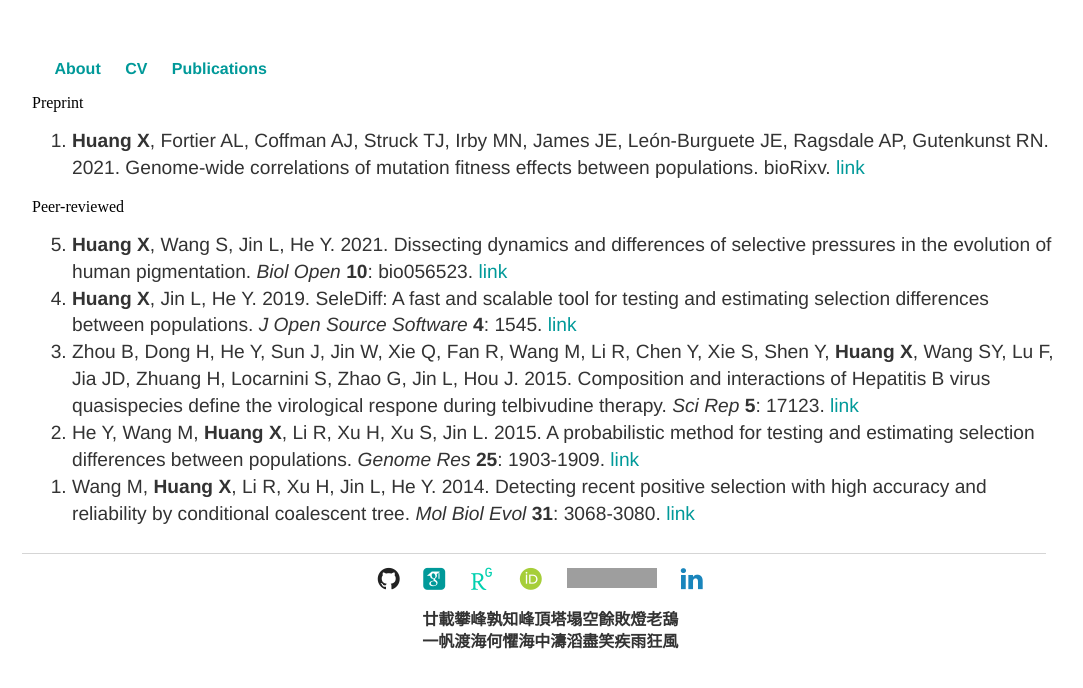
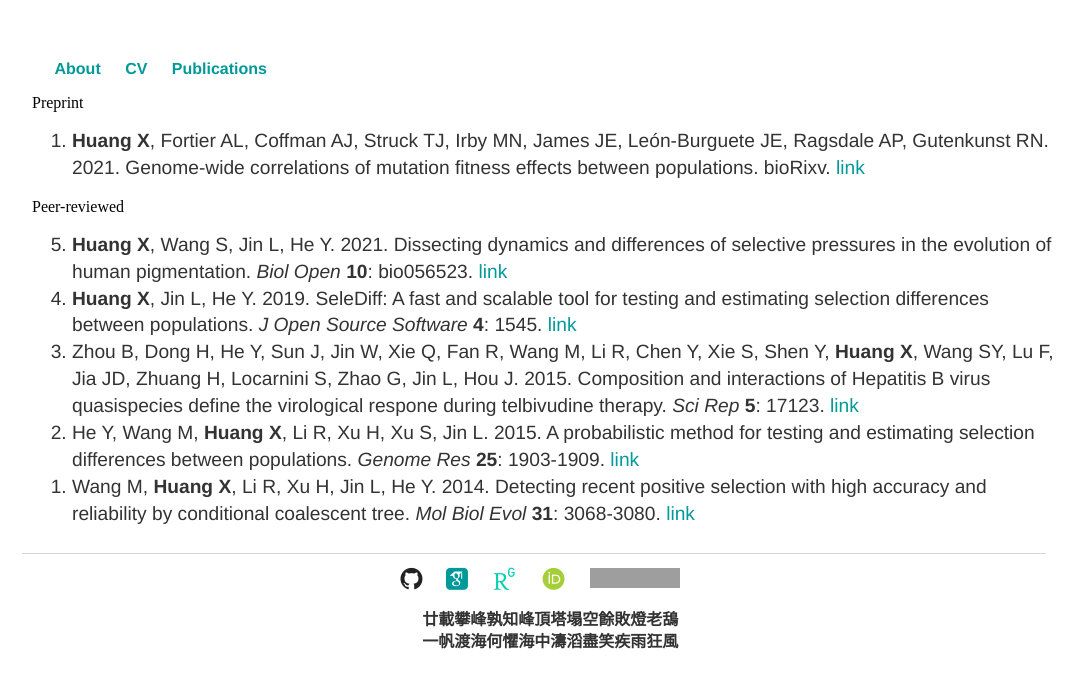
Before and after one commit to xin-huang/xin-huang.github.io, a Jekyll site: the page built from publications/index.html, in a window 1280 px wide. Shown: the top 688 px of the page, without its empty margins (106-1189 px from the left). Built offline with Jekyll 4.4.1, drawn with Linux system fonts in a browser that asks for light colours; some web fonts are replaced; comment, search, counter and statistics services are not loaded; grey boxes are pictures that could not be loaded.

Commit message:
20210211 Update

```diff
--- a/_layouts/default.html
+++ b/_layouts/default.html
@@ -55,10 +55,10 @@
                 <li><a href="https://publons.com/researcher/3817310/xin-huang/">
                     <img id="badgeIconbadgeCont178" src="https://publons.com/static/images/badge/rid_badge_small.png"></a>
                 </li>
-            {% if site.linkedin_username %}
+            <!-- {% if site.linkedin_username %}
                 <li><a href="https://www.linkedin.com/in/{{ site.linkedin_username }}">
                     <i class="fa fa-color fa-linkedin fa-2x" aria-hidden=true></i></a></li>
-            {% endif %}
+            {% endif %} -->
             <!-- <p class="poem">殘聲憑燭捻韶光，半掩孤幃懸錦囊。<br>滿樹凋零無寄處，獨吟蕭索倦癡狂。</p> -->
             <!-- <p class="poem">談風月，評聖愚，撫劍笑公輸。<br>巧奪班門明夜火，鋒海照寒軀。</p> -->
             <!-- <p class="poem">鏽劍何在？盛名何來？ <br>全作腐骨鑄屍骸，千年難成盡無奈。<br>寧拋冠，望興嘆，百感傷懷，廢字成哀。</p> -->
```
